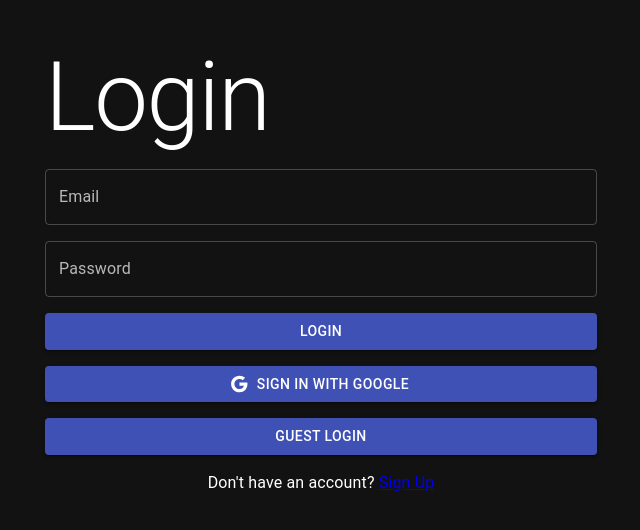
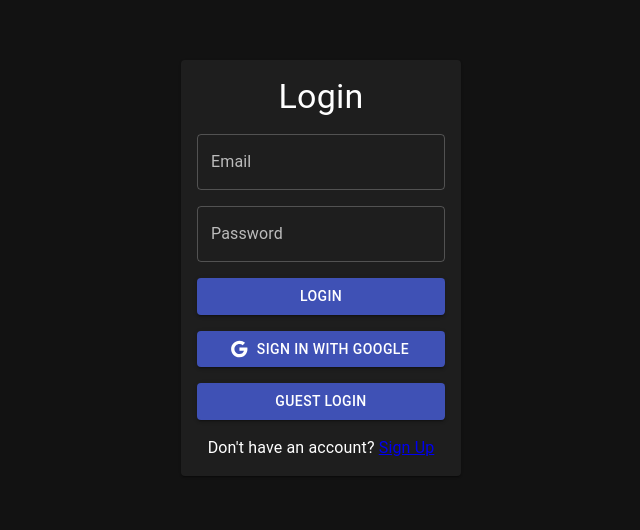
Before and after one commit to harshpathakzz/eCommerce, a React (Vite) app: page /login in a window 1280 px wide. Shown: the part 132-662 px from the top of the page, without its empty margins (319-959 px from the left). Built offline with nearby package versions, Linux system fonts and the light colour scheme; no server answers.

Commit message:
updated CSS

```diff
--- a/src/pages/LoginPage.jsx
+++ b/src/pages/LoginPage.jsx
@@ -5,7 +5,7 @@ import {
   handleGoogleLogin,
   handleLogin,
   handleGuestLogin,
-} from "../functions/authFunctions"; // Import handleGuestLogin
+} from "../functions/authFunctions";
 import {
   Typography,
   TextField,
@@ -13,6 +13,7 @@ import {
   Grid,
   Container,
   IconButton,
+  Paper,
 } from "@mui/material";
 import { Google } from "@mui/icons-material";
 
@@ -91,10 +92,17 @@ const LoginPage = () => {
         minHeight: "100vh",
       }}
     >
+      <Paper sx={{ padding: 2 }}>
         <Grid container justifyContent="center" spacing={2} direction="column">
           <Grid item>
-          <Typography variant="h1">Login</Typography>
-          {error && <Typography color="error">{error}</Typography>}
+            <Typography variant="h4" align="center">
+              Login
+            </Typography>
+            {error && (
+              <Typography color="error" align="center">
+                {error}
+              </Typography>
+            )}
           </Grid>
           <Grid item>
             <form onSubmit={handleSubmit}>
@@ -106,6 +114,7 @@ const LoginPage = () => {
                     value={email}
                     onChange={(e) => setEmail(e.target.value)}
                     fullWidth
+                    variant="outlined"
                   />
                 </Grid>
                 <Grid item>
@@ -115,6 +124,7 @@ const LoginPage = () => {
                     value={password}
                     onChange={(e) => setPassword(e.target.value)}
                     fullWidth
+                    variant="outlined"
                   />
                 </Grid>
                 <Grid item>
@@ -146,6 +156,7 @@ const LoginPage = () => {
             </Typography>
           </Grid>
         </Grid>
+      </Paper>
     </Container>
   );
 };
--- a/src/pages/SignUpPage.jsx
+++ b/src/pages/SignUpPage.jsx
@@ -2,7 +2,14 @@ import { useState, useEffect } from "react";
 import { useUserAuth } from "../context/UserAuthContext";
 import { Link, useNavigate } from "react-router-dom";
 import { handleSignup } from "../functions/authFunctions";
-import { Typography, TextField, Button, Container, Grid } from "@mui/material";
+import {
+  Typography,
+  TextField,
+  Button,
+  Container,
+  Grid,
+  Paper,
+} from "@mui/material";
 
 const SignUpPage = () => {
   const { isLoggedIn } = useUserAuth();
@@ -58,10 +65,17 @@ const SignUpPage = () => {
         minHeight: "100vh",
       }}
     >
+      <Paper sx={{ padding: 2 }}>
         <Grid container justifyContent="center" spacing={2} direction="column">
           <Grid item>
-          <Typography variant="h1">Sign Up</Typography>
-          {error && <Typography color="error">{error}</Typography>}
+            <Typography variant="h4" align="center">
+              Sign Up
+            </Typography>
+            {error && (
+              <Typography color="error" align="center">
+                {error}
+              </Typography>
+            )}
           </Grid>
           <Grid item>
             <form onSubmit={handleSubmit}>
@@ -73,6 +87,7 @@ const SignUpPage = () => {
                     value={email}
                     onChange={(e) => setEmail(e.target.value)}
                     fullWidth
+                    variant="outlined"
                   />
                 </Grid>
                 <Grid item>
@@ -83,6 +98,7 @@ const SignUpPage = () => {
                     autoComplete="false"
                     onChange={(e) => setPassword(e.target.value)}
                     fullWidth
+                    variant="outlined"
                   />
                 </Grid>
                 <Grid item>
@@ -99,6 +115,7 @@ const SignUpPage = () => {
             </Typography>
           </Grid>
         </Grid>
+      </Paper>
     </Container>
   );
 };
```
Lines whose indentation alone changed are shown as unchanged.
